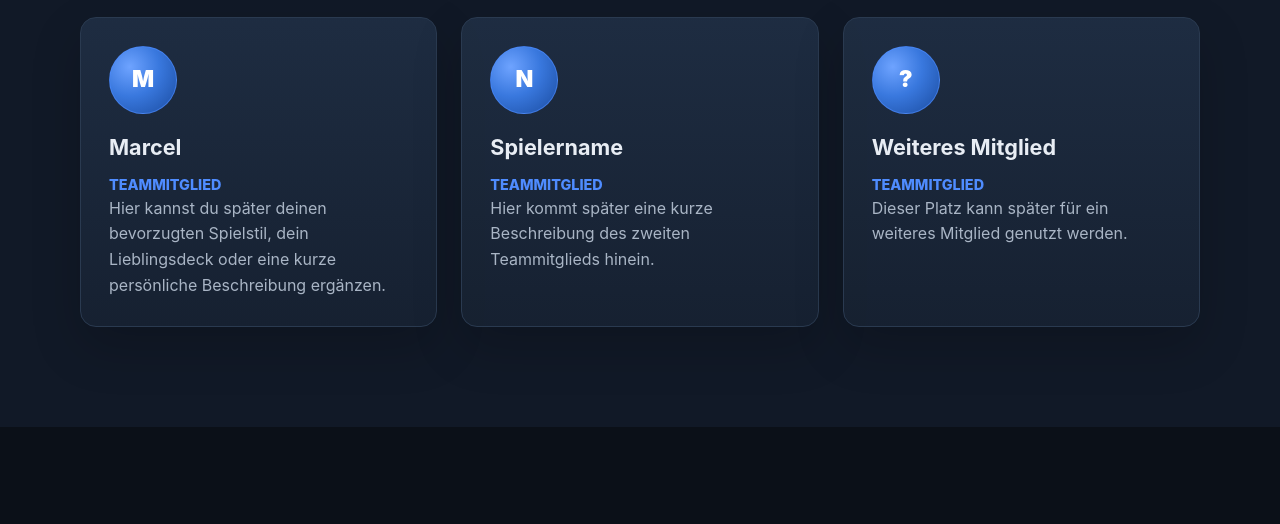
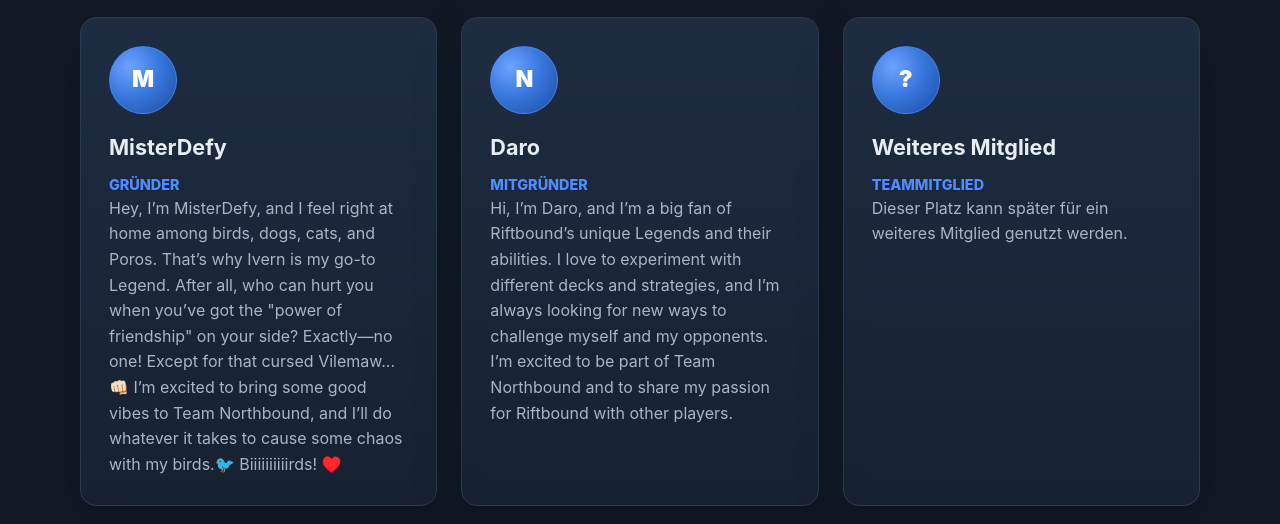
Before and after one commit to TheSandHawk/NBTCG, a website built with Vite: page index.html in a window 1280 px wide. Shown: the part 1500-2024 px from the top of the page. Built offline with nearby package versions, Linux system fonts and the light colour scheme.

Commit message:
Added players and owner, a friction of them

```diff
--- a/index.html
+++ b/index.html
@@ -105,27 +105,30 @@
             <article class="card team-card">
               <div class="player-avatar" aria-hidden="true">M</div>
 
-              <h3>Marcel</h3>
+              <h3>MisterDefy</h3>
 
-              <p class="player-role">Teammitglied</p>
+              <p class="player-role">Gründer</p>
 
               <p>
-                Hier kannst du später deinen bevorzugten Spielstil, dein
-                Lieblingsdeck oder eine kurze persönliche Beschreibung
-                ergänzen.
+                Hey, I’m MisterDefy, and I feel right at home among birds, dogs, cats, and Poros.
+                That’s why Ivern is my go-to Legend. After all, who can hurt you when you’ve got the "power of friendship" on your side?
+                Exactly—no one! Except for that cursed Vilemaw...👊🏻
+                I’m excited to bring some good vibes to Team Northbound, and I’ll do whatever it takes to cause some chaos with my birds.🐦
+                Biiiiiiiiiirds! ♥️
               </p>
             </article>
 
             <article class="card team-card">
               <div class="player-avatar" aria-hidden="true">N</div>
 
-              <h3>Spielername</h3>
+              <h3>Daro</h3>
 
-              <p class="player-role">Teammitglied</p>
+              <p class="player-role">Mitgründer</p>
 
               <p>
-                Hier kommt später eine kurze Beschreibung des zweiten
-                Teammitglieds hinein.
+                Hi, I’m Daro, and I’m a big fan of Riftbound’s unique Legends and their abilities.
+                I love to experiment with different decks and strategies, and I’m always looking for new ways to challenge myself and my opponents.
+                I’m excited to be part of Team Northbound and to share my passion for Riftbound with other players.
               </p>
             </article>
 
```
